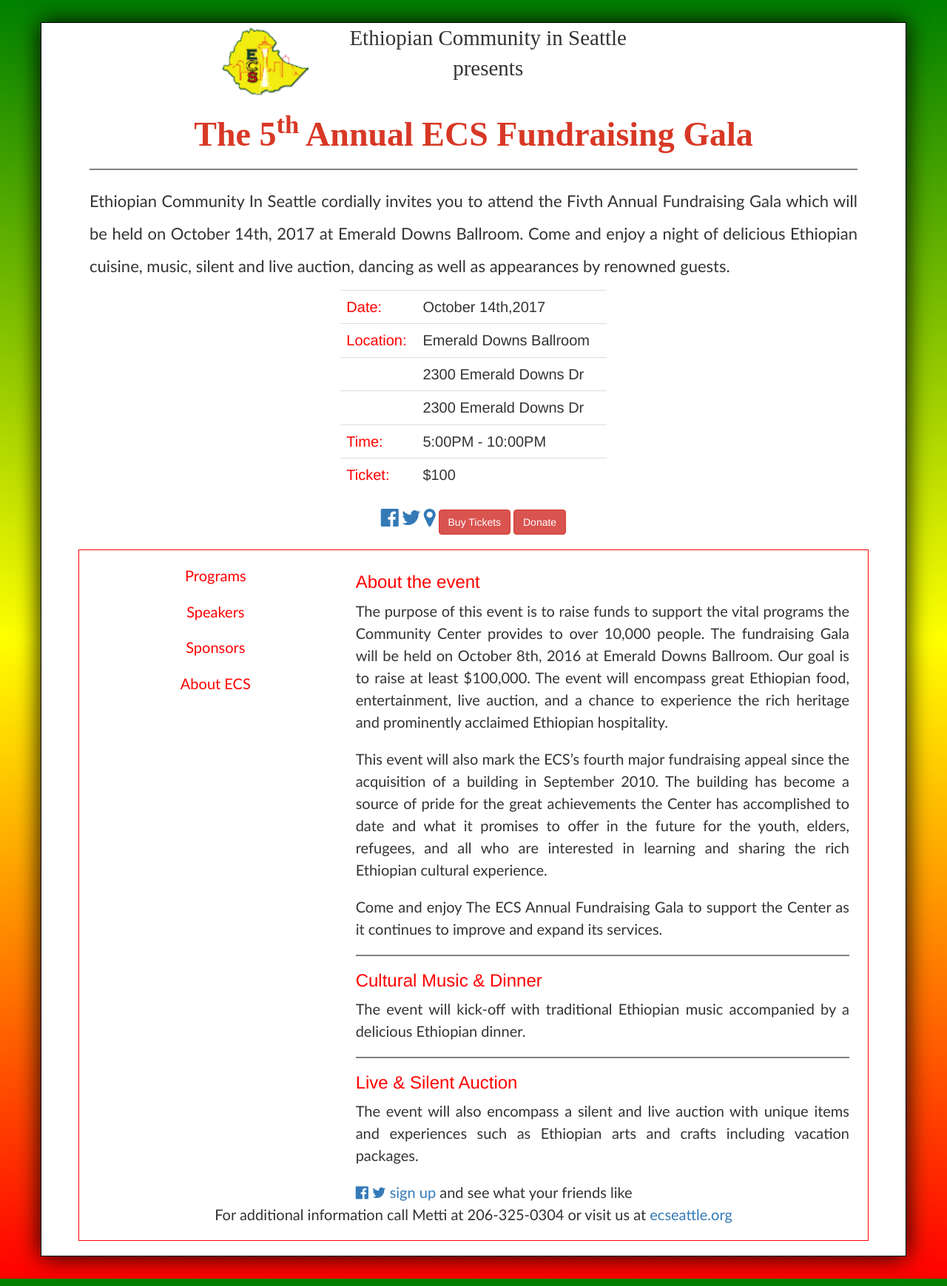
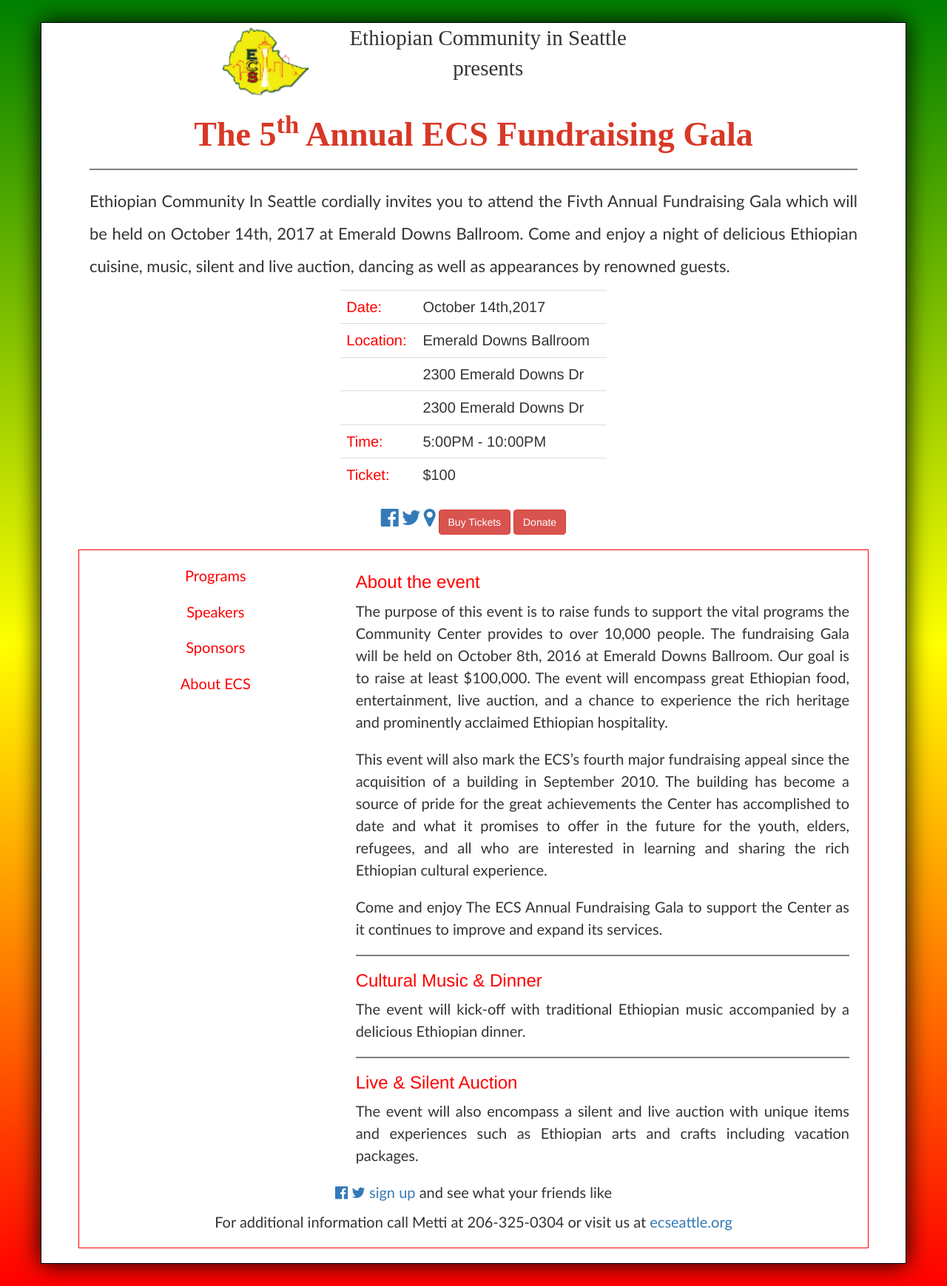
Before and after one commit to ecseattle/events-2017-annualfundraisinggala, a Jekyll site: the page index.html, which Jekyll copies as it is, in a window 1280 px wide. Shown: the whole page at 74% size. Built offline with Jekyll 4.4.1, drawn with Linux system fonts in a browser that asks for light colours; nearby versions of some CDN libraries.

Commit message:
footer update

```diff
--- a/index.html
+++ b/index.html
@@ -102,6 +102,7 @@
                             <div>
                                 <hr/>
                             </div>
+
                             <div>
                                 <h3>Cultural Music & Dinner</h3>
                                 <p>The event will kick-off with traditional Ethiopian music accompanied by a delicious Ethiopian dinner.</p>
@@ -113,25 +114,13 @@
                                 <h3>Live & Silent Auction</h3>
                                 <p>The event will also encompass a silent and live auction with unique items and experiences such as Ethiopian arts and crafts including vacation packages.</p><br>
                             </div>
-                            <div>
-                                <p>
-                                <a href="#"><i title="share" class="fa fa-1x fa-facebook-official" aria-hidden="true"></i></a>
-                                <a href="#"><i title="Tweet"class="fa fa-1x fa-twitter" aria-hidden="true"></i></a>
-                               <a href="https://www.facebook.com/r.php?campaign_id=137675572948107&partner_id=events.ecseattle.org&placement=like_plugin&extra_1=http%3A%2F%2Fevents.ecseattle.org%2F&extra_2=US" target="_blank">sign up </a> and see what your friends like </p>
-                            </div>
-
                             </div>
                             <div id="speakers" class="tab-pane fade">
                               <h3>Speakers</h3>
-                              <p>Meklit’s music is imbued with poetry and multiplicity, from hybridized sounds of Tizita (haunting and nostalgic music) drawing from her Ethiopian heritage, to jazz, folk songs, hip-hop and art rock. She aptly describes her music as emanating from “in-between-spaces.”</p><p>
-Meklit has released two solo albums (with a third on the way), three collaborative albums, and is currently signed to Six Degrees Records. She is a TED Senior Fellow, and her TED talk, The Unexpected Beauty Of Everyday Sounds, has been watched by more than 1 million people. Meklit was a featured singer in both An African Tribute to James Brown - a project of musical legend, Pee Wee Ellis, as well as the UN Women Theme Song, One Woman.
-</p><p>
-In April 2016, Meklit was commissioned by Lincoln Center for the Performing Arts to compose the song cycle, There Is No Sound Barrier, and she is currently completing a commission from the prestigious MAP Fund for the composition of her Ethio-Jazz inspired work, This Was Made Here.
-
-Meklit has toured extensively across the US, UK, and East Africa at festivals and venues such as
-
-Bumbershoot Music Festival, SXSW, The Kennedy Center, Southbank Centre (London 2013 and 2015), Moods (Zurich), the Hollywood Bowl, the TED Conferences (Edinburgh, Rio di Janeiro, Long Beach), Monterey Jazz Festival, Baryshnikov Arts Center, Nuits D’Afrique (Montreal), SFJazz Center, the Gondar Castles, Blankets and Wine Music Festival (Nairobi) and many more.
-</p>
+                              <p>Meklit’s music is imbued with poetry and multiplicity, from hybridized sounds of Tizita (haunting and nostalgic music) drawing from her Ethiopian heritage, to jazz, folk songs, hip-hop and art rock. She aptly describes her music as emanating from “in-between-spaces.”</p>
+                              <p>Meklit has released two solo albums (with a third on the way), three collaborative albums, and is currently signed to Six Degrees Records. She is a TED Senior Fellow, and her TED talk, The Unexpected Beauty Of Everyday Sounds, has been watched by more than 1 million people. Meklit was a featured singer in both An African Tribute to James Brown - a project of musical legend, Pee Wee Ellis, as well as the UN Women Theme Song, One Woman.</p>
+                              <p>In April 2016, Meklit was commissioned by Lincoln Center for the Performing Arts to compose the song cycle, There Is No Sound Barrier, and she is currently completing a commission from the prestigious MAP Fund for the composition of her Ethio-Jazz inspired work, This Was Made Here.Meklit has toured extensively across the US, UK, and East Africa at festivals and venues such as Bumbershoot Music Festival, SXSW, The Kennedy Center, Southbank Centre (London 2013 and 2015), Moods (Zurich), the Hollywood Bowl, the TED Conferences (Edinburgh, Rio di Janeiro, Long Beach), Monterey Jazz Festival, Baryshnikov Arts Center, Nuits D’Afrique (Montreal), SFJazz Center, the Gondar Castles, Blankets and Wine Music Festival (Nairobi) and many more.
+                              </p>
                             </div>
                             <div id="sponsors" class="tab-pane fade">
                               <h3>Sponsors</h3>
@@ -146,13 +135,18 @@
                                 <p>In 1987, the Community was incorporated as a 501(c)(3) nonprofit organization and established its Community Center 23 years later.</p><br>
                                 <p>The new center provided a venue for the Community to offer more services to its members and headquarter where educational and cultural activities could be organized. In addition to providing services and cultural experience sharing opportunities, the Ethiopian Community connects members and the community by regularly hosting monthly brunch and annual Family Fun Day events.</p>
                                 <p>The Ethiopian Community in Seattle strives to maintain a vibrant and active community that contributes to the society at large.</p><br>
-                                <p>To learn more, visit our website at: <a href="http://ecseattle.org/" target="_blank">ecseattle.org</a></p>
-                            </div>
+                                <p>To learn more, visit our website at: <a href="http://ecseattle.org/" target="_blank">ecseattle.org</a></p><br>
+                        </div>
                     </div>
                 </div>
             <div class="row">
                 <div class="col-md-12 footer">
-
+                        <div>
+                            <p class="text-center">
+                                <a href="#"><i title="share" class="fa fa-1x fa-facebook-official" aria-hidden="true"></i></a>
+                                <a href="#"><i title="Tweet"class="fa fa-1x fa-twitter" aria-hidden="true"></i></a>
+                               <a href="https://www.facebook.com/r.php?campaign_id=137675572948107&partner_id=events.ecseattle.org&placement=like_plugin&extra_1=http%3A%2F%2Fevents.ecseattle.org%2F&extra_2=US" target="_blank">sign up </a> and see what your friends like </p>
+                        </div>
                     <p class="text-center">For additional information call Metti at 206-325-0304 or visit us at <a href="http://www.ecseattle.org" target="_blank">ecseattle.org</a></p>
                 </div>
             </div>
```
